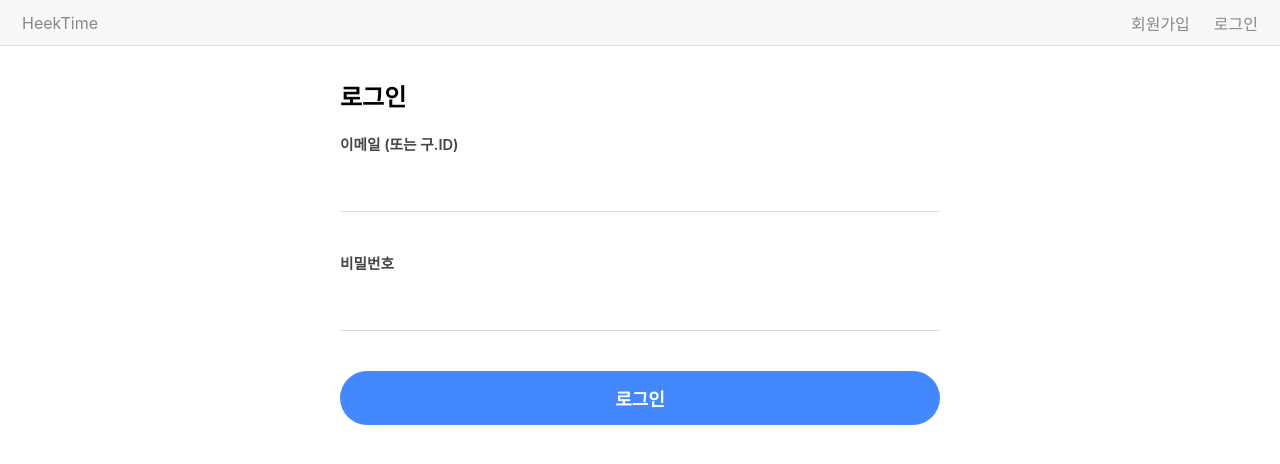
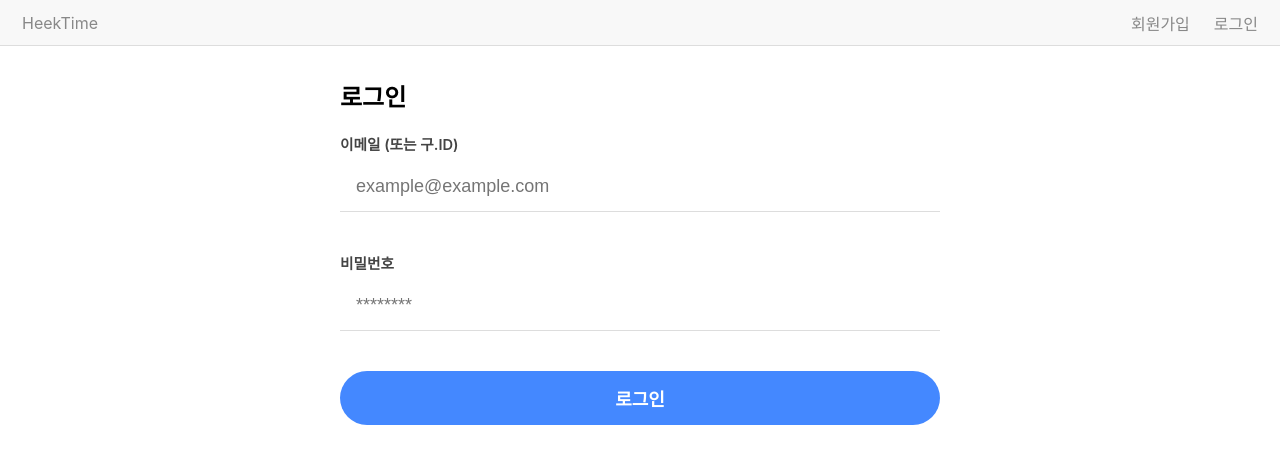
Before and after one commit to jangjunha/heektime-web-v3, a React (Create React App) app: page /sign-in in a window 1280 px wide. Shown: the top 464 px of the page. Built offline with nearby package versions, Linux system fonts and the light colour scheme; no server answers; what io-ts, io-ts-types would draw is missing.

Commit message:
Add placeholder to signin form

```diff
--- a/src/pages/SignInPage/index.tsx
+++ b/src/pages/SignInPage/index.tsx
@@ -81,12 +81,18 @@ const SignInPage = (): React.ReactElement => {
         <div className={styles.form}>
           <label>
             <span className={styles.label}>이메일 (또는 구.ID)</span>
-            <input type="email" value={email} onChange={handleChangeEmail} />
+            <input
+              type="email"
+              placeholder="example@example.com"
+              value={email}
+              onChange={handleChangeEmail}
+            />
           </label>
           <label>
             <span className={styles.label}>비밀번호</span>
             <input
               type="password"
+              placeholder="********"
               value={password}
               onChange={handleChangePassword}
               onKeyDown={handleKeyDown}
--- a/src/pages/SignUpPage/pages/RegisterPage.tsx
+++ b/src/pages/SignUpPage/pages/RegisterPage.tsx
@@ -127,7 +127,7 @@ const RegisterPage = (): React.ReactElement => {
           <span className={styles.label}>비밀번호 (6자 이상)</span>
           <input
             type="password"
-            placeholder="******"
+            placeholder="********"
             className={classNames({
               [styles.invalid]: displayingError?.path === 'password',
             })}
```
